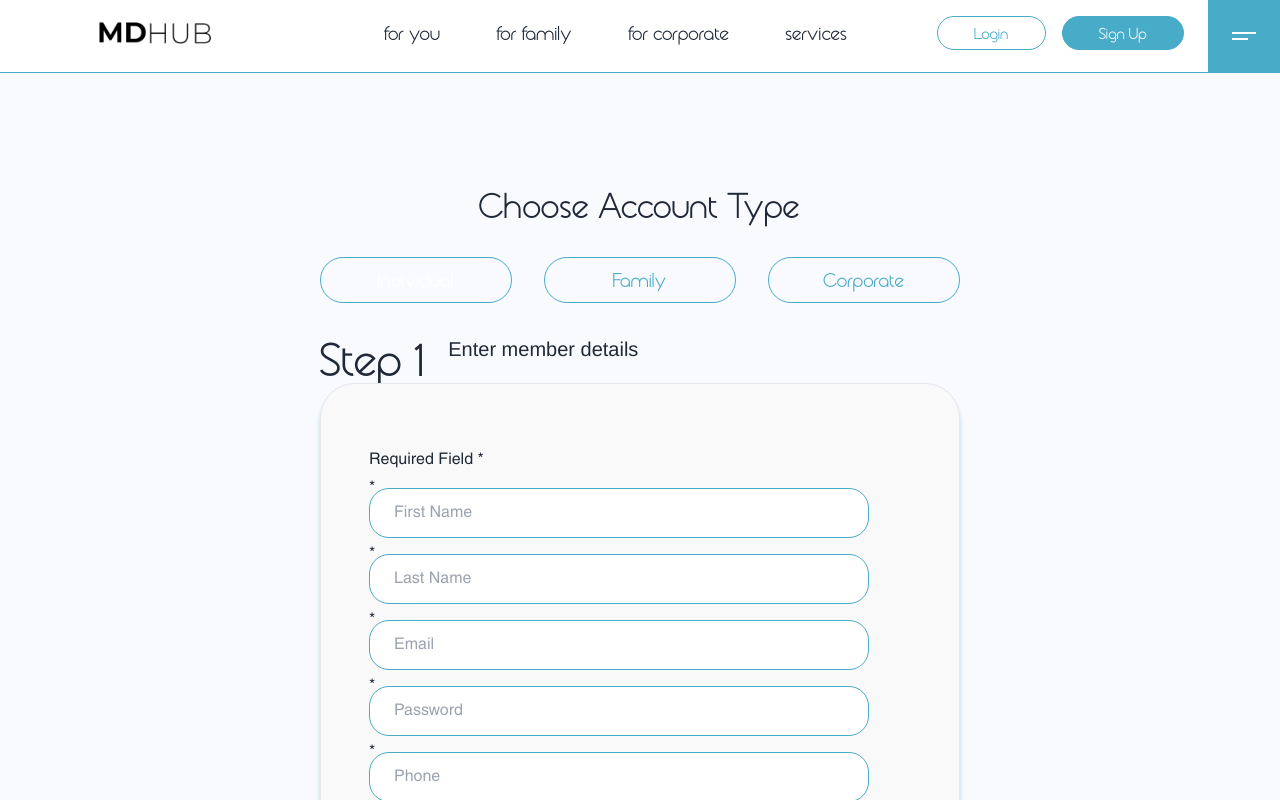
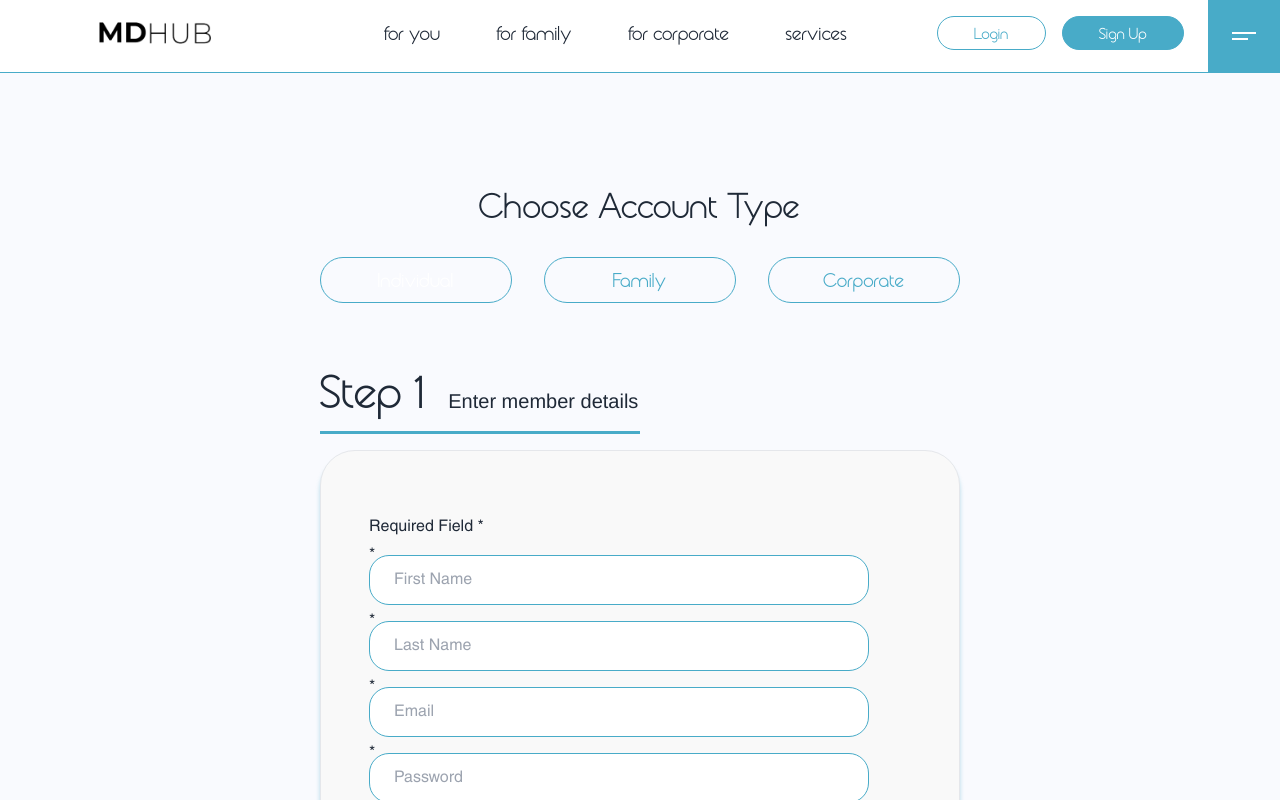
Before and after one commit to DenisLo-master/MdHub, a React (Vite) app: page /register in a window 1280 px wide. Shown: the top 800 px of the page. Built offline with nearby package versions, Linux system fonts and the light colour scheme.

Commit message:
added step 1

```diff
--- a/src/pages/Signup/Signup.jsx
+++ b/src/pages/Signup/Signup.jsx
@@ -58,7 +58,7 @@ const Signup = () => {
           </button>
         </div>
       </article>
-      <article className="w-full flex gap-x-6">
+      <article className="w-full self-start max-w-xs pt-8 pb-4 mb-4 border-b-[3px] border-b-primary flex items-baseline gap-x-6">
         <h2 className="text-5xl ">Step 1</h2>
         <p className="font-body text-xl font-light">
           Enter member details
```
